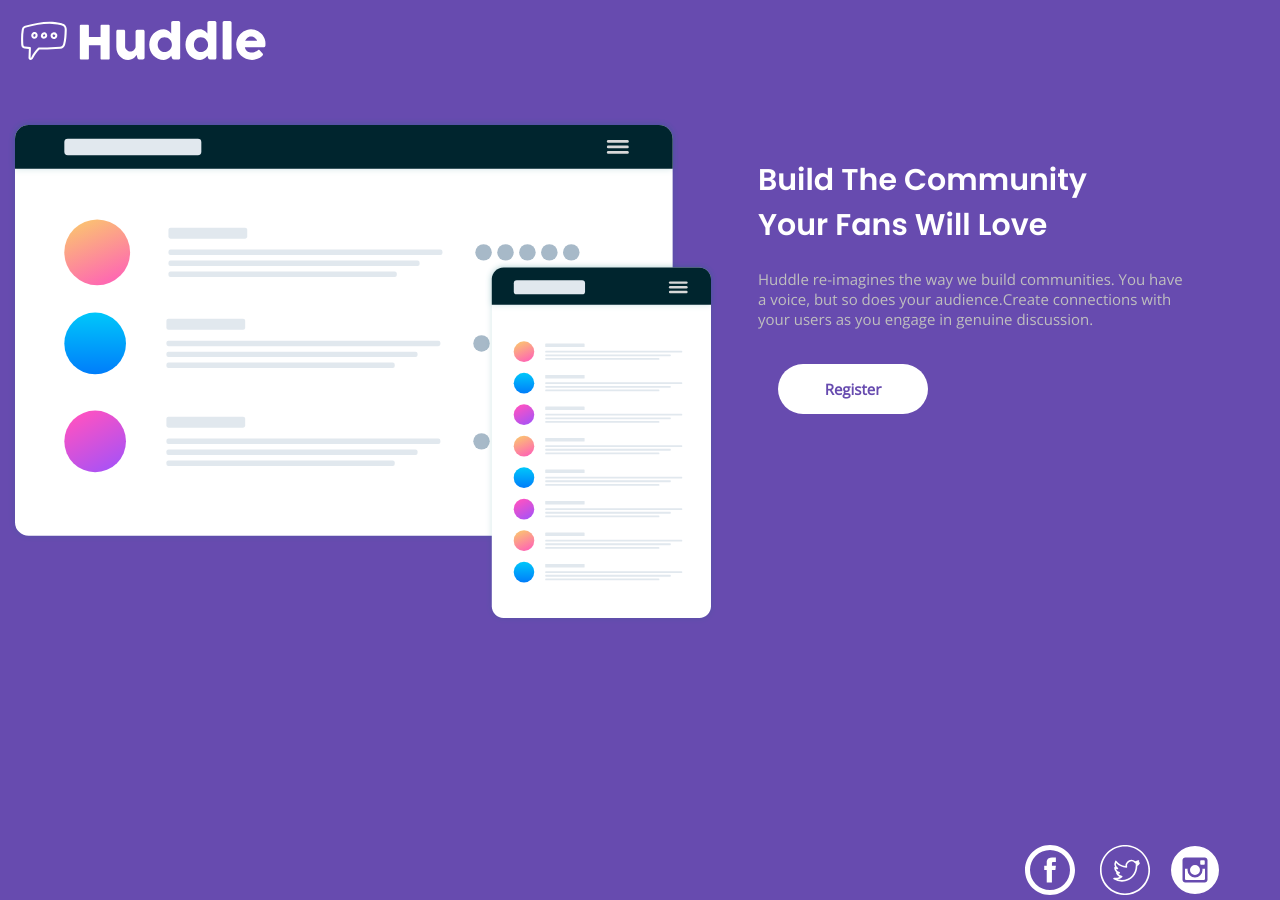
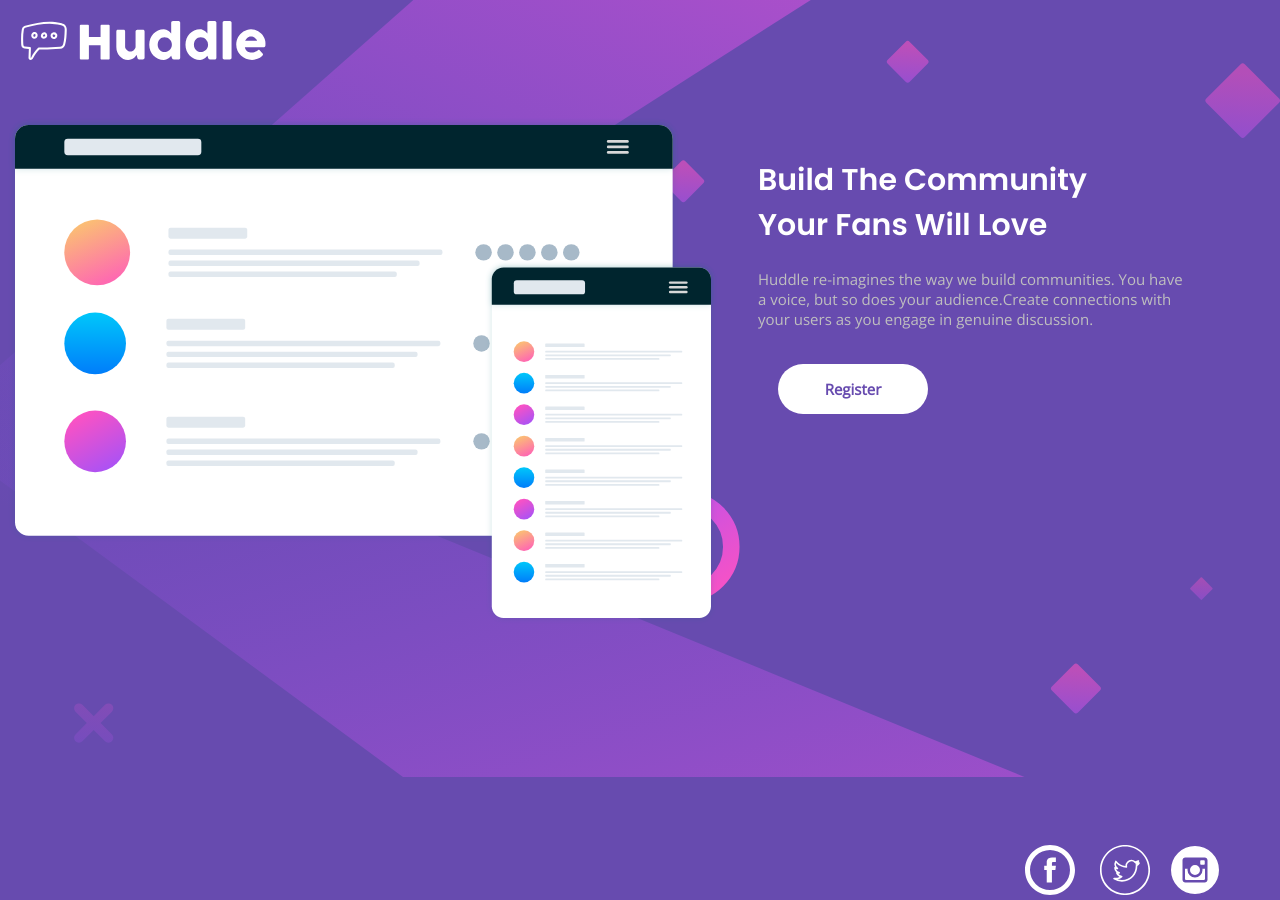
Before and after one commit to CHEGEBB/huddle-landing-page-with-single-introductory-section, a plain HTML site: page index.html in a window 1280 px wide. Drawn offline with nearby package versions, Linux system fonts and the light colour scheme; the site is published under a folder, as on GitHub Pages, so addresses that start at the root find nothing.

Commit message:
Update styles.css

```diff
--- a/styles.css
+++ b/styles.css
@@ -1,7 +1,7 @@
 @import url('https://fonts.googleapis.com/css2?family=Open+Sans&family=Poppins:wght@400;600&display=swap');
 
 body{
-    background-image: url("/images/bg-desktop.svg");
+    background-image: url("./images/bg-desktop.svg");
     background-color: hsl(257, 40%, 49%);
     background-repeat: no-repeat;
     background-size: cover;
```
